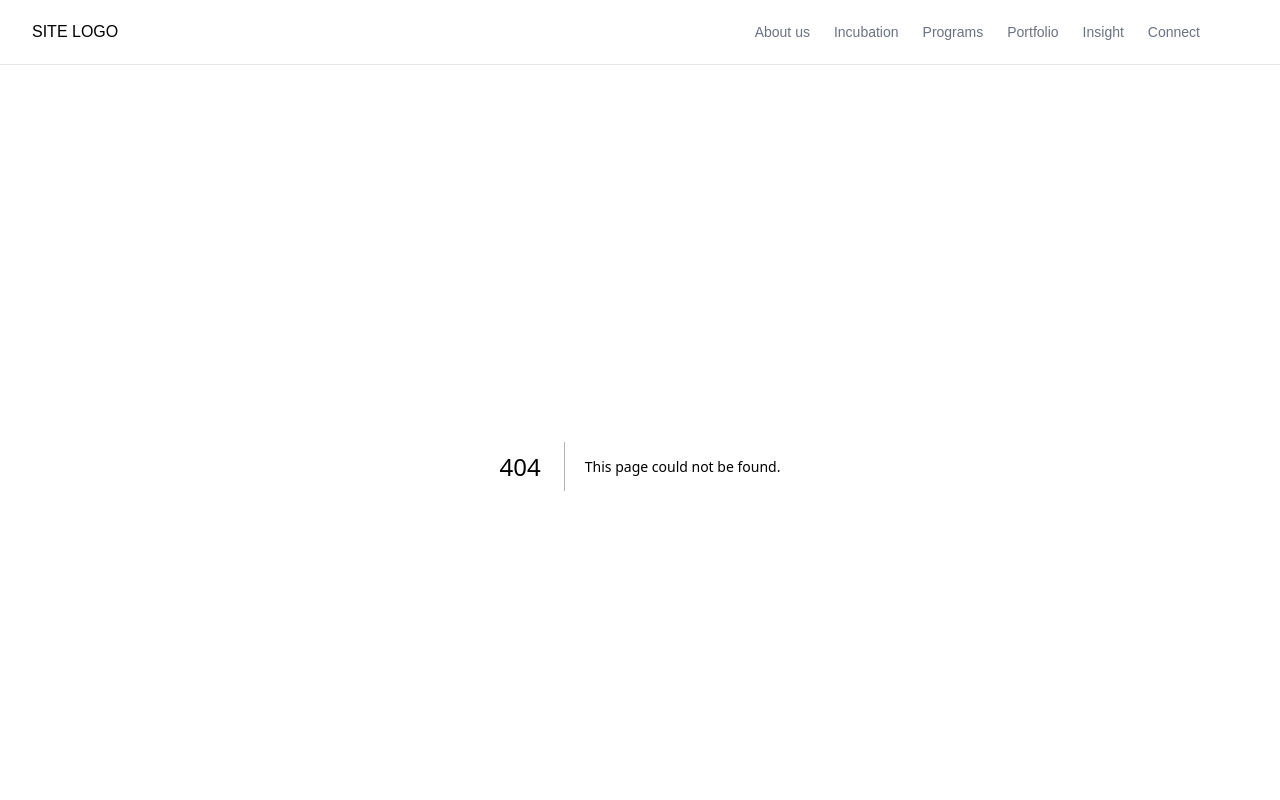
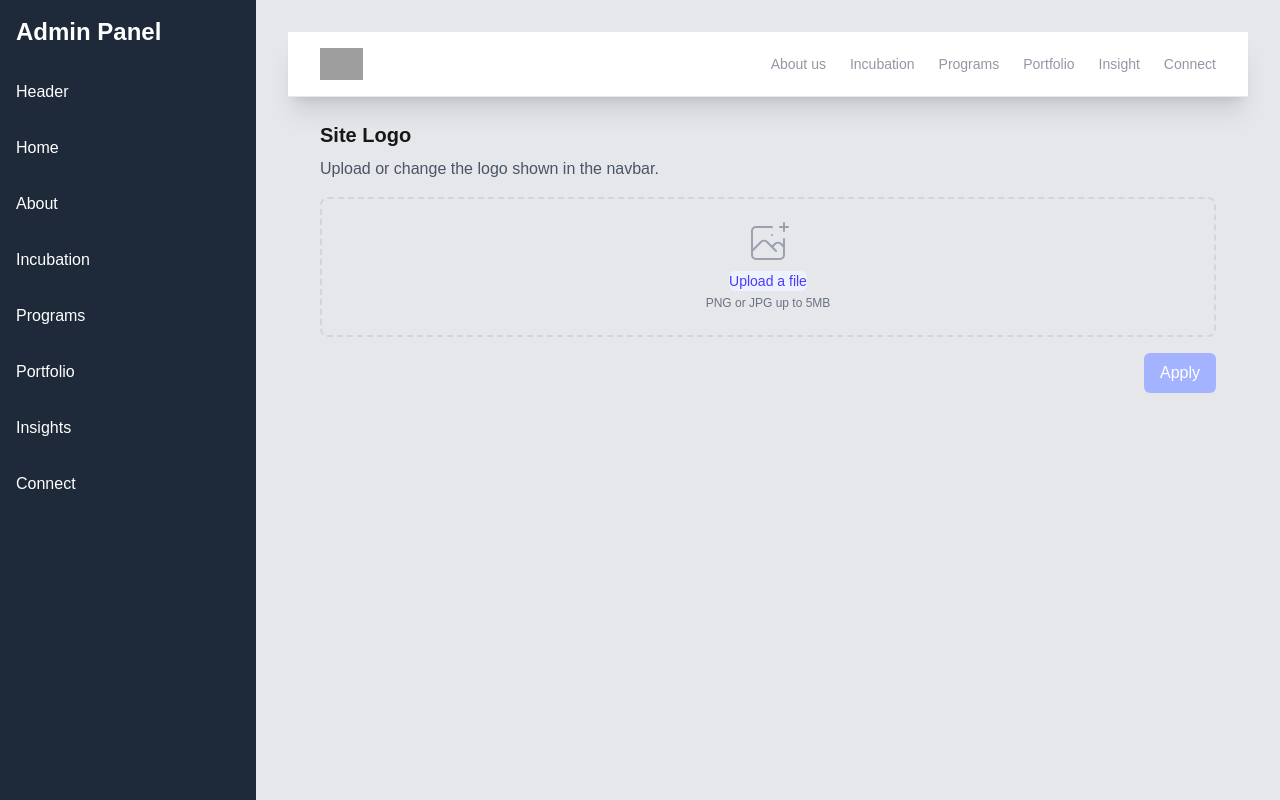
Before and after one commit to Machine-Vision-And-Intelligence-Lab/InnovationCenter, a Next.js app: page /admin/header in a window 1280 px wide. Before the commit this address had no page. Shown: the top 800 px of the page. Built offline with nearby package versions, Linux system fonts and the light colour scheme; grey boxes are pictures that could not be loaded.

Commit message:
update routes for separate layout

```diff
--- /dev/null
+++ b/app/(admin)/admin/about/page.tsx
@@ -0,0 +1,7 @@
+export default function AboutPage() {
+  return (
+    <div>
+      <h1 className="text-3xl font-bold">About</h1>
+    </div>
+  );
+}
--- /dev/null
+++ b/app/(admin)/admin/header/page.tsx
@@ -0,0 +1,142 @@
+'use client';
+
+import { useState } from 'react';
+
+export default function HeaderPage() {
+  const [preview, setPreview] = useState<string | null>(null);
+  const [selectedFile, setSelectedFile] = useState<File | null>(null);
+
+  const handleFileChange = (e: React.ChangeEvent<HTMLInputElement>) => {
+    const file = e.target.files?.[0];
+    if (file) {
+      setSelectedFile(file);
+      const objectUrl = URL.createObjectURL(file);
+      setPreview(objectUrl);
+    }
+  };
+
+  const handleApply = () => {
+    if (selectedFile) {
+      alert(`Applied logo: ${selectedFile.name}`);
+    }
+  };
+
+  return (
+    <div>
+      <div className="shadow-xl mb-6">
+        <header className="bg-white border-b border-gray-200">
+          <div className="mx-auto max-w-screen-xl px-4 sm:px-6 lg:px-8">
+            <div className="flex h-16 items-center justify-between">
+              <div className="flex-1 md:flex md:items-center md:gap-12">
+                <a className="block" href="#">
+                  <img
+                    src={preview || '/default-logo.png'}
+                    alt="Site Logo"
+                    className="h-8 w-auto object-contain"
+                  />
+                </a>
+              </div>
+
+              <div className="md:flex md:items-center md:gap-12 opacity-60 pointer-events-none select-none">
+                <nav aria-label="Global" className="hidden md:block">
+                  <ul className="flex items-center gap-6 text-sm">
+                    <li>
+                      <a className="text-gray-600" href="#"> About us </a>
+                    </li>
+                    <li>
+                      <a className="text-gray-600" href="#"> Incubation </a>
+                    </li>
+                    <li>
+                      <a className="text-gray-600" href="#"> Programs </a>
+                    </li>
+                    <li>
+                      <a className="text-gray-600" href="#"> Portfolio </a>
+                    </li>
+                    <li>
+                      <a className="text-gray-600" href="#"> Insight </a>
+                    </li>
+                    <li>
+                      <a className="text-gray-600" href="#"> Connect </a>
+                    </li>
+                  </ul>
+                </nav>
+              </div>
+            </div>
+          </div>
+        </header>
+      </div>
+
+      <div className="max-w-screen-xl mx-auto px-4 sm:px-6 lg:px-8">
+        <div className="space-y-6">
+          <section>
+            <h2 className="text-xl font-semibold mb-2">Site Logo</h2>
+            <p className="text-gray-600 mb-4">
+              Upload or change the logo shown in the navbar.
+            </p>
+
+            <div className="mt-1 flex justify-center px-6 pt-5 pb-6 border-2 border-gray-300 border-dashed rounded-lg">
+              <div className="space-y-1 text-center w-full">
+                <div className="flex items-center justify-center">
+                  {selectedFile ? (
+                    <span className="text-sm text-gray-700 truncate max-w-xs">
+                      {selectedFile.name}
+                    </span>
+                  ) : (
+                    <>
+                      <svg
+                        className="mx-auto h-12 w-12 text-gray-400"
+                        stroke="currentColor"
+                        fill="none"
+                        viewBox="0 0 48 48"
+                        aria-hidden="true"
+                      >
+                        <path
+                          d="M28 8H12a4 4 0 00-4 4v20m32-12v8m0 0v8a4 4 0 01-4 4H12a4 4 0 01-4-4v-4m32-4l-3.172-3.172a4 4 0 00-5.656 0L28 28M8 32l9.172-9.172a4 4 0 015.656 0L28 28m0 0l4 4m4-24h8m-4-4v8m-12 4h.02"
+                          strokeWidth={2}
+                          strokeLinecap="round"
+                          strokeLinejoin="round"
+                        />
+                      </svg>
+                    </>
+                  )}
+                </div>
+
+                <div className="flex text-sm text-gray-600">
+                  <label
+                    htmlFor="file-upload"
+                    className="relative cursor-pointer bg-indigo-50 rounded-md mx-auto font-medium text-indigo-600 hover:text-indigo-500 focus-within:outline-none focus-within:ring-2 focus-within:ring-offset-2 focus-within:ring-indigo-500"
+                  >
+                    <span>{selectedFile ? 'Change file' : 'Upload a file'}</span>
+                    <input
+                      id="file-upload"
+                      name="file-upload"
+                      type="file"
+                      accept="image/*"
+                      onChange={handleFileChange}
+                      className="sr-only"
+                    />
+                  </label>
+                </div>
+                <p className="text-xs text-gray-500">PNG or JPG up to 5MB</p>
+              </div>
+            </div>
+
+            <div className="mt-4 flex justify-end">
+              <button
+                onClick={handleApply}
+                disabled={!selectedFile}
+                className={`px-4 py-2 rounded-md text-white font-medium ${
+                  selectedFile
+                    ? 'bg-indigo-600 hover:bg-indigo-700'
+                    : 'bg-indigo-300 cursor-not-allowed'
+                }`}
+              >
+                Apply
+              </button>
+            </div>
+          </section>
+        </div>
+      </div>
+    </div>
+  );
+}
--- /dev/null
+++ b/app/(admin)/admin/home/page.tsx
@@ -0,0 +1,7 @@
+export default function HomePage() {
+  return (
+    <div>
+      <h1 className="text-3xl font-bold">Home</h1>
+    </div>
+  );
+}
--- /dev/null
+++ b/app/(admin)/admin/incubation/page.tsx
@@ -0,0 +1,7 @@
+export default function IncubationPage() {
+  return (
+    <div>
+      <h1 className="text-3xl font-bold">Incubation</h1>
+    </div>
+  );
+}
--- /dev/null
+++ b/app/(admin)/admin/page.tsx
@@ -0,0 +1,8 @@
+export default function AdminPage() {
+  return (
+    <div>
+      <h1 className="text-3xl font-bold">Welcome to the Admin Panel</h1>
+      <p className="mt-4">Select an option from the sidebar to get started.</p>
+    </div>
+  );
+}
--- /dev/null
+++ b/app/(admin)/admin/programs/page.tsx
@@ -0,0 +1,7 @@
+export default function ProgramsPage() {
+  return (
+    <div>
+      <h1 className="text-3xl font-bold">Programs</h1>
+    </div>
+  );
+}
--- /dev/null
+++ b/app/(admin)/layout.tsx
@@ -0,0 +1,42 @@
+import Link from 'next/link';
+
+const navLinks = [
+  { name: 'Header', href: '/admin/header' },
+  { name: 'Home', href: '/admin/home' },
+  { name: 'About', href: '/admin/about' },
+  { name: 'Incubation', href: '/admin/incubation' },
+  { name: 'Programs', href: '/admin/programs' },
+  { name: 'Portfolio', href: '/admin/portfolio' },
+  { name: 'Insights', href: '/admin/insights' },
+  { name: 'Connect', href: '/admin/connect' },
+];
+
+export default function AdminLayout({
+  children,
+}: {
+  children: React.ReactNode;
+}) {
+  return (
+        <div className="flex h-screen bg-gray-200">
+          <aside className="w-64 bg-gray-800 text-white">
+            <div className="p-4">
+              <h1 className="text-2xl font-bold">Admin Panel</h1>
+            </div>
+            <nav>
+              <ul>
+                {navLinks.map((link) => (
+                  <li key={link.name}>
+                    <Link href={link.href}>
+                      <p className="block p-4 hover:bg-gray-700">{link.name}</p>
+                    </Link>
+                  </li>
+                ))}
+              </ul>
+            </nav>
+          </aside>
+          <main className="flex-1 p-8">
+            {children}
+          </main>
+        </div>
+  );
+}
--- /dev/null
+++ b/app/(app)/layout.tsx
@@ -0,0 +1,22 @@
+import type { Metadata } from "next";
+import Navbar from "@/components/Navbar";
+import Footer from "@/components/Footer";
+
+export const metadata: Metadata = {
+  title: "Innovation Center",
+  description: "Innovation Center of NIT Jamshedpur",
+};
+
+export default function RootLayout({
+  children,
+}: Readonly<{
+  children: React.ReactNode;
+}>) {
+  return (
+    <>
+      <div className="fixed w-full z-30"><Navbar /></div>
+      <div className="pt-16.5">{children}</div>
+      <Footer />
+    </>
+  );
+}
--- a/app/layout.tsx
+++ b/app/layout.tsx
@@ -1,8 +1,5 @@
-import type { Metadata } from "next";
 import { Geist, Geist_Mono } from "next/font/google";
 import "./globals.css";
-import Navbar from "@/components/Navbar";
-import Footer from "@/components/Footer";
 
 const geistSans = Geist({
   variable: "--font-geist-sans",
@@ -14,25 +11,16 @@ const geistMono = Geist_Mono({
   subsets: ["latin"],
 });
 
-export const metadata: Metadata = {
-  title: "Innovation Center",
-  description: "Innovation Center of NIT Jamshedpur",
-};
-
 export default function RootLayout({
   children,
-}: Readonly<{
+}: {
   children: React.ReactNode;
-}>) {
+}) {
   return (
     <html lang="en">
       <body
         className={`${geistSans.variable} ${geistMono.variable} antialiased`}
-      >
-      <div className="fixed w-full z-30"><Navbar/></div>
-      <div className="pt-16.5">{children}</div>
-      <Footer/>
-      </body>
+      >{children}</body>
     </html>
   );
 }
```
Also changed, not shown: app/(app)/page.tsx (renamed from app/page.tsx).
